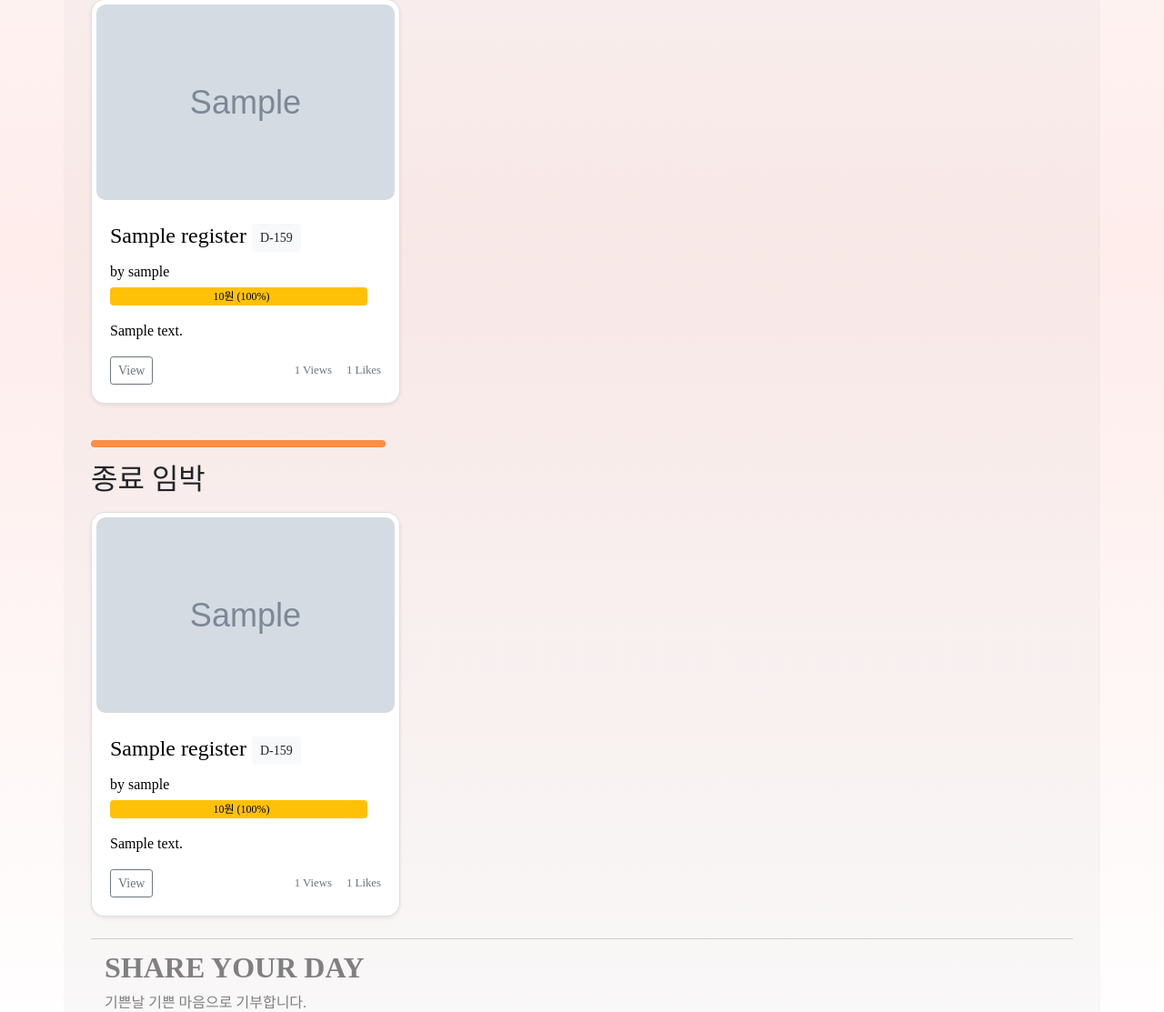
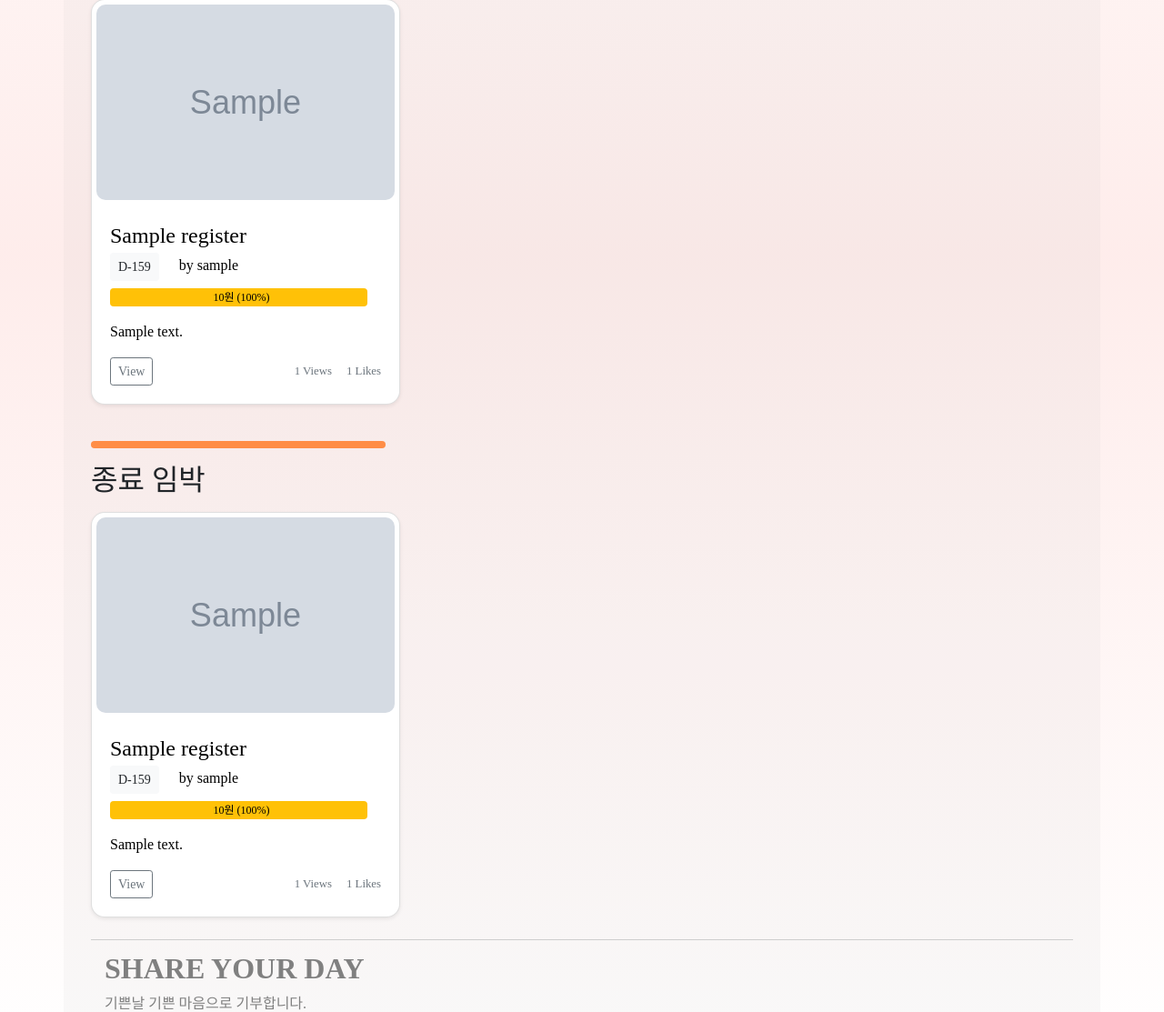
Before and after one commit to bengHak/Share-Your-Day, a Django app: page / in a window 1280 px wide. Shown: the part 610-1723 px from the top of the page at 91% size. Run offline with Django 3.2, Linux system fonts and the light colour scheme; tables that the repository leaves empty hold one stand-in row (values such as "Sample post"); grey boxes marked "Sample" are stand-in pictures; some libraries are stand-ins or nearby versions; some web fonts are replaced.

Commit message:
Edit card d-day and by username

```diff
--- a/web/templates/index.html
+++ b/web/templates/index.html
@@ -93,17 +93,18 @@
           <img src="{{ fund.image_url.url }}" alt="" width="100%" height="225"
             style="border-radius: 15px; padding:5px;">
           <div class="card-body">
-            <h4 class="card-title"> {{fund.title}}
+            <h4 class="card-title mb-2"> {{fund.title}}<br>
 
               <!-- 날짜에 따른 D-day 설정 표기 -->
               {% if fund.d_day == 0 %}
-              <button type="button" class="btn btn-sm btn-light">D-DAY</button></h4>
+              <button type="button" class="btn btn-sm btn-light mt-1">D-DAY</button>
             {% elif fund.d_day < 0 %}
-            <button type="button" class="btn btn-sm btn-light">D{{fund.d_day}}</button></h4>
+            <button type="button" class="btn btn-sm btn-light mt-1">D{{fund.d_day}}</button>
             {% else %}
-            <button type="button" class="btn btn-sm btn-light">D+{{fund.d_day}}</button></h4>
+            <button type="button" class="btn btn-sm btn-light mt-1">D+{{fund.d_day}}</button>
             {% endif %}
-            <h6>by {{fund.organizer.nickname}}</h6>
+            <span class="justify-content-right align-items-center mt-1" style="font-size: 1rem;">&nbsp;&nbsp;&nbsp;&nbsp;by {{fund.organizer.nickname}}</span>
+            </h4>
             <div class="progress mb-3" style="height: 20px; width: 95%">
               <div class="progress-bar bg-warning" role="progressbar"
                 style="width: {% widthratio fund.current_fund fund.goal 100 %}%; color: black;"
@@ -140,17 +141,18 @@
         <div class="card mb-4 shadow-sm" style="border-radius: 15px;">
           <img src="{{fund.image_url.url}}" alt="" width="100%" height="225" style="border-radius: 15px; padding:5px;">
           <div class="card-body">
-            <h4 class="card-title"> {{fund.title}}
+            <h4 class="card-title mb-2"> {{fund.title}}<br>
               <!-- 날짜에 따른 D-day 설정 표기 -->
               {% if fund.d_day == 0 %}
-              <button type="button" class="btn btn-sm btn-light">D-DAY</button></h4>
+              <button type="button" class="btn btn-sm btn-light mt-1">D-DAY</button>
             {% elif fund.d_day < 0 %}
-            <button type="button" class="btn btn-sm btn-light">D{{fund.d_day}}</button></h4>
+            <button type="button" class="btn btn-sm btn-light mt-1">D{{fund.d_day}}</button>
             {% else %}
-            <button type="button" class="btn btn-sm btn-light">D+{{fund.d_day}}</button></h4>
+            <button type="button" class="btn btn-sm btn-light mt-1">D+{{fund.d_day}}</button>
             {% endif %}
 
-            <h6>by {{fund.organizer.nickname}}</h6>
+            <span class="justify-content-right align-items-center mt-1" style="font-size: 1rem;">&nbsp;&nbsp;&nbsp;&nbsp;by {{fund.organizer.nickname}}</span>
+            </h4>
             <div class="progress mb-3" style="height: 20px; width: 95%">
               <div class="progress-bar bg-warning" role="progressbar"
                 style="width: {% widthratio fund.current_fund fund.goal 100 %}%; color: black;"
```
Also changed, not shown: web/templates/profile.html (+12 -10 lines).
